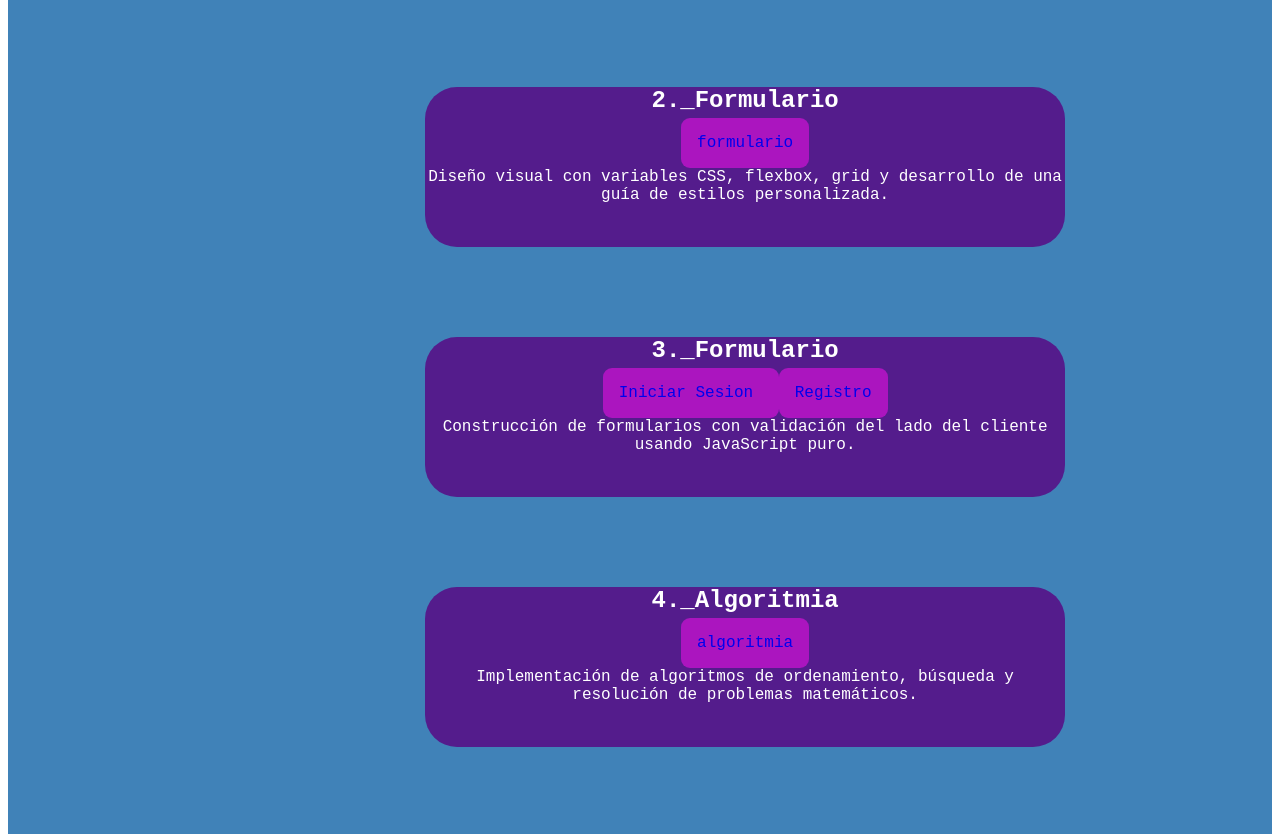
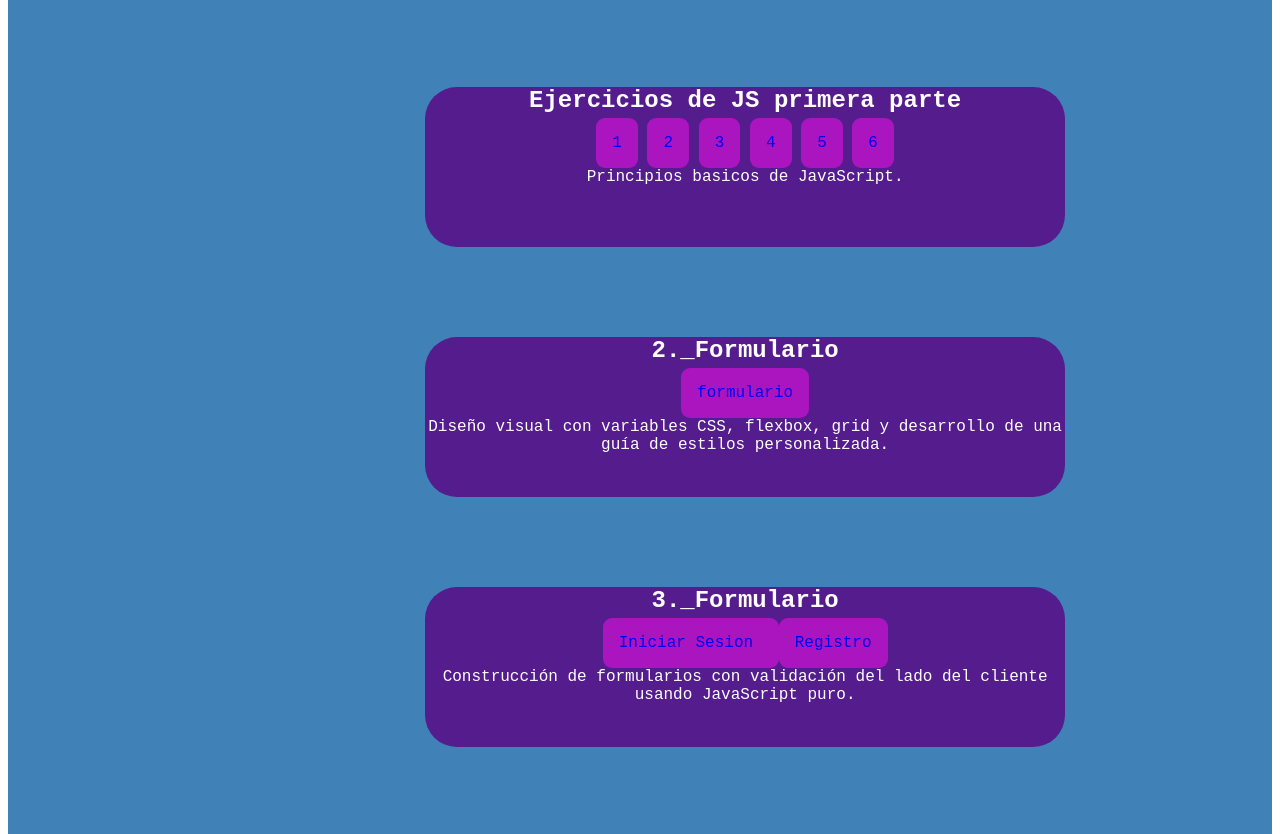
Before and after one commit to GusSaman0/4IV8_Apppat_Appmat_Gustavo-SamanoTrejo, a plain HTML site: page index.html in a window 1280 px wide. Shown: the part 937-1771 px from the top of the page. Drawn offline with Linux system fonts and the light colour scheme.

Commit message:
Update index.html

```diff
--- a/index.html
+++ b/index.html
@@ -82,6 +82,16 @@
 <p>Estructura de documentos web con etiquetas semánticas, formularios y accesibilidad básica.</p>
     </div>
     <div class="contenedor">
+        <h2>Ejercicios de JS primera parte</h2>
+        <a href="Ejercicios de JS primera parte/Primer.html">1</a>
+        <a href="Ejercicios de JS primera parte/Segundo.html">2</a>
+        <a href="Ejercicios de JS primera parte/Tercer.html">3</a>
+        <a href="Ejercicios de JS primera parte/Cuarto.html">4</a>
+        <a href="Ejercicios de JS primera parte/Quinto.html">5</a>
+        <a href="Ejercicios de JS primera parte/Sexto.html">6</a>
+<p>Principios basicos de JavaScript.</p>
+    </div>
+    <div class="contenedor">
         <h2>2._Formulario</h2>
         <a href="02Formulario/Formulario.html">formulario</a>
 <p>Diseño visual con variables CSS, flexbox, grid y desarrollo de una guía de estilos personalizada.
```
